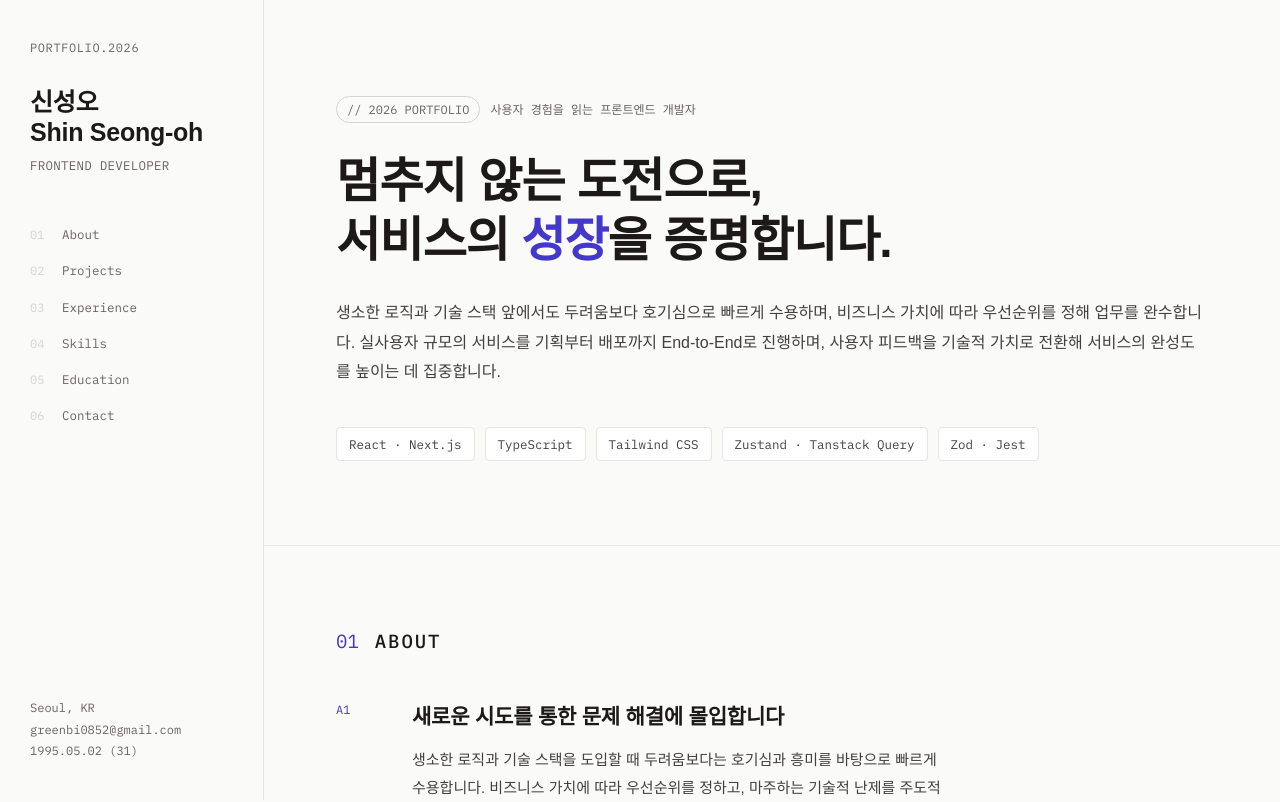
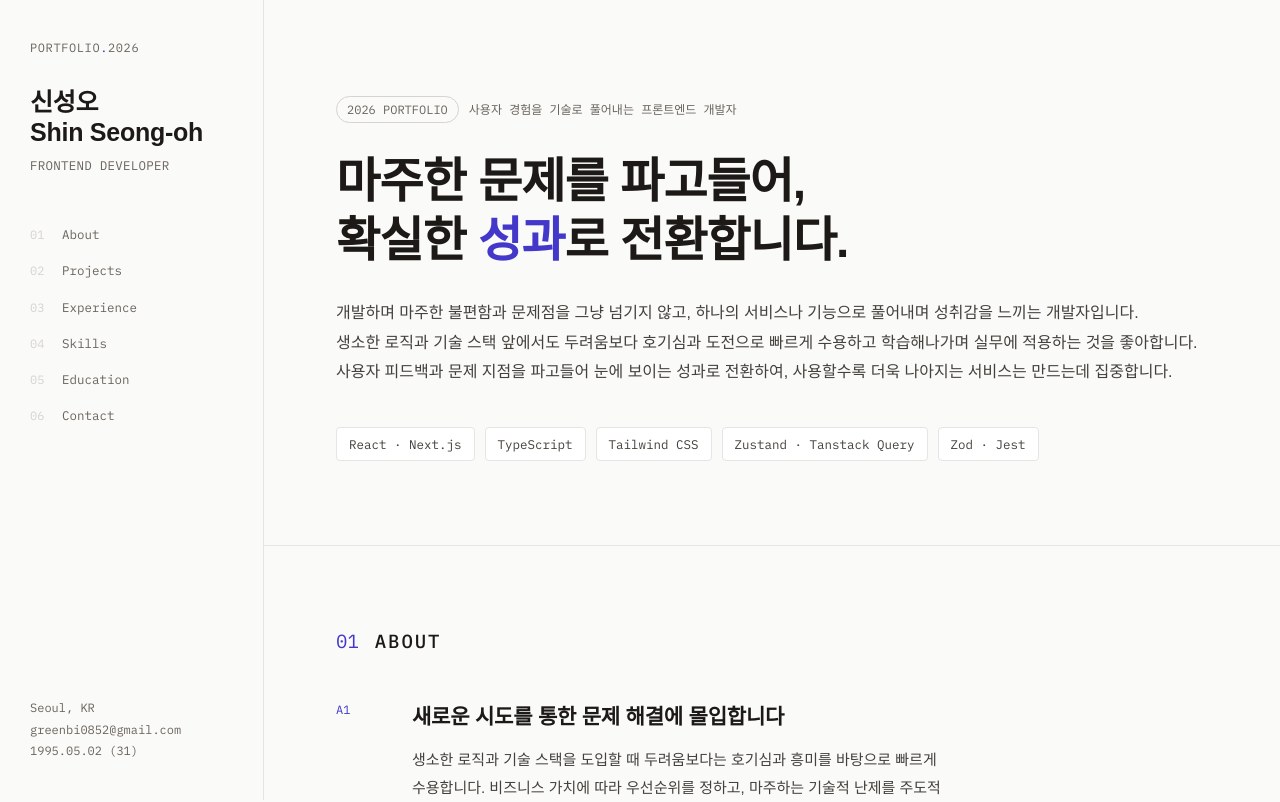
Before and after one commit to seong5/seong5.github.io, a Next.js app: page / in a window 1280 px wide. Shown: the top 802 px of the page. Built offline with nearby package versions, Linux system fonts and the light colour scheme; a web font is replaced by a local one.

Commit message:
💄 style: 히어로 섹션 카피를 문제 해결·성과 중심으로 개편

```diff
--- a/app/components/Hero.tsx
+++ b/app/components/Hero.tsx
@@ -3,21 +3,23 @@ export default function Hero() {
     <header className="max-w-[1080px] border-b border-line px-[72px] pb-[84px] pt-[96px] max-nav:px-[22px] max-nav:pb-[52px] max-nav:pt-[56px]">
       <div className="mb-[30px] inline-flex flex-wrap items-center gap-[10px] font-mono text-[0.75rem] text-muted">
         <span className="whitespace-nowrap rounded-[100px] border border-line2 px-[10px] py-[3px]">
-          {'// 2026 PORTFOLIO'}
+          {'2026 PORTFOLIO'}
         </span>{' '}
-        사용자 경험을 읽는 프론트엔드 개발자
+        사용자 경험을 기술로 풀어내는 프론트엔드 개발자
       </div>
       <h2 className="max-w-[22ch] text-[clamp(1.875rem,4vw,3rem)] font-semibold leading-[1.22] tracking-[-.02em] break-keep">
-        멈추지 않는 도전으로,
+        마주한 문제를 파고들어,
         <br />
         <span className="whitespace-nowrap">
-          서비스의 <em className="not-italic text-accent">성장</em>을 증명합니다.
+          확실한 <em className="not-italic text-accent">성과</em>로 전환합니다.
         </span>
       </h2>
       <p className="mt-7 text-[1rem] font-light leading-[1.85] text-ink2">
-        생소한 로직과 기술 스택 앞에서도 두려움보다 호기심으로 빠르게 수용하며, 비즈니스 가치에 따라
-        우선순위를 정해 업무를 완수합니다. 실사용자 규모의 서비스를 기획부터 배포까지 End-to-End로
-        진행하며, 사용자 피드백을 기술적 가치로 전환해 서비스의 완성도를 높이는 데 집중합니다.
+        개발하며 마주한 불편함과 문제점을 그냥 넘기지 않고, 하나의 서비스나 기능으로 풀어내며
+        성취감을 느끼는 개발자입니다. <br /> 생소한 로직과 기술 스택 앞에서도 두려움보다 호기심과
+        도전으로 빠르게 수용하고 학습해나가며 실무에 적용하는 것을 좋아합니다. <br /> 사용자
+        피드백과 문제 지점을 파고들어 눈에 보이는 성과로 전환하여, 사용할수록 더욱 나아지는 서비스는
+        만드는데 집중합니다.
       </p>
       <div className="mt-10 flex flex-wrap gap-[10px]">
         <span className="rounded-[4px] border border-line bg-panel px-3 py-1.5 font-mono text-[0.78125rem] text-ink2">
```
